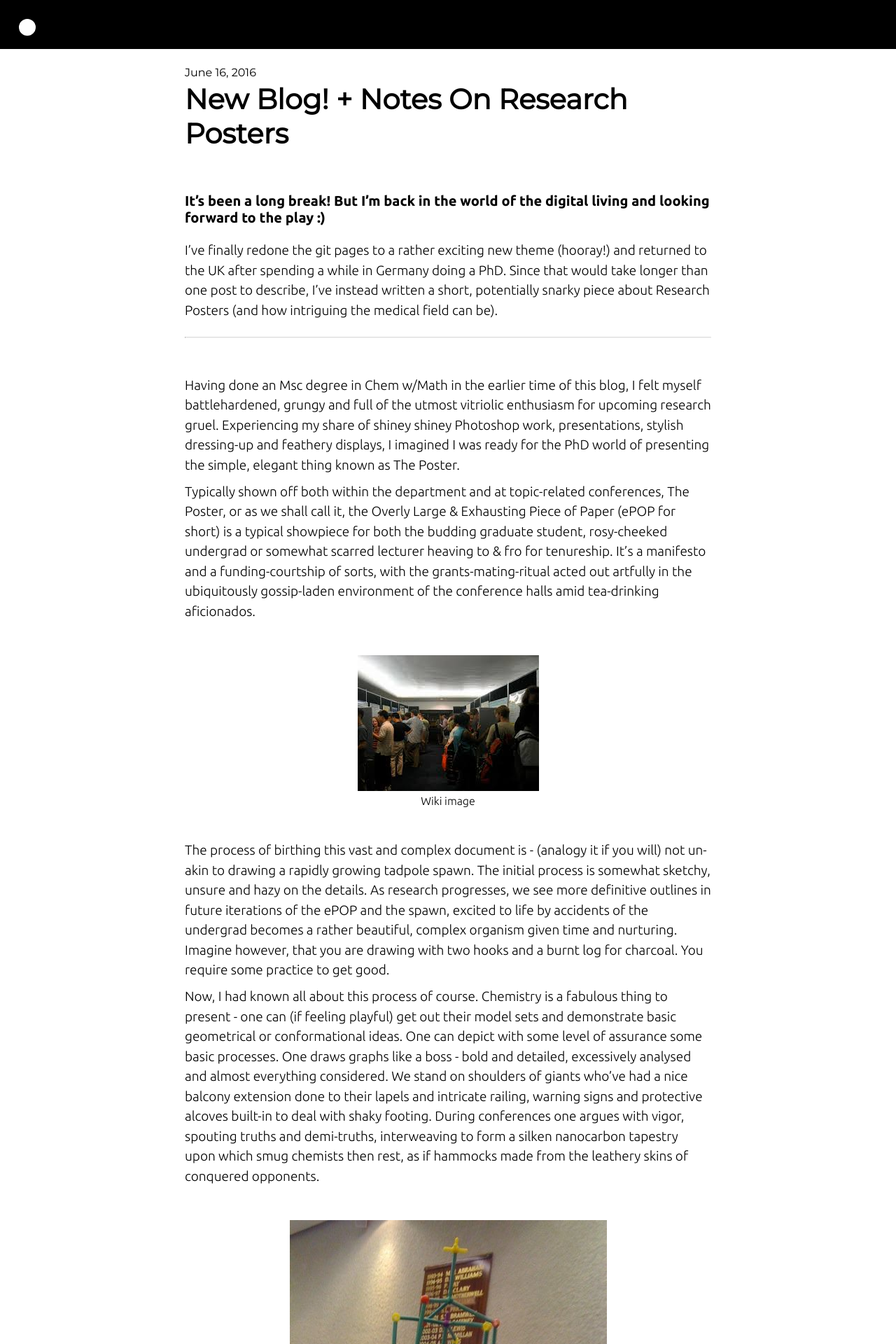
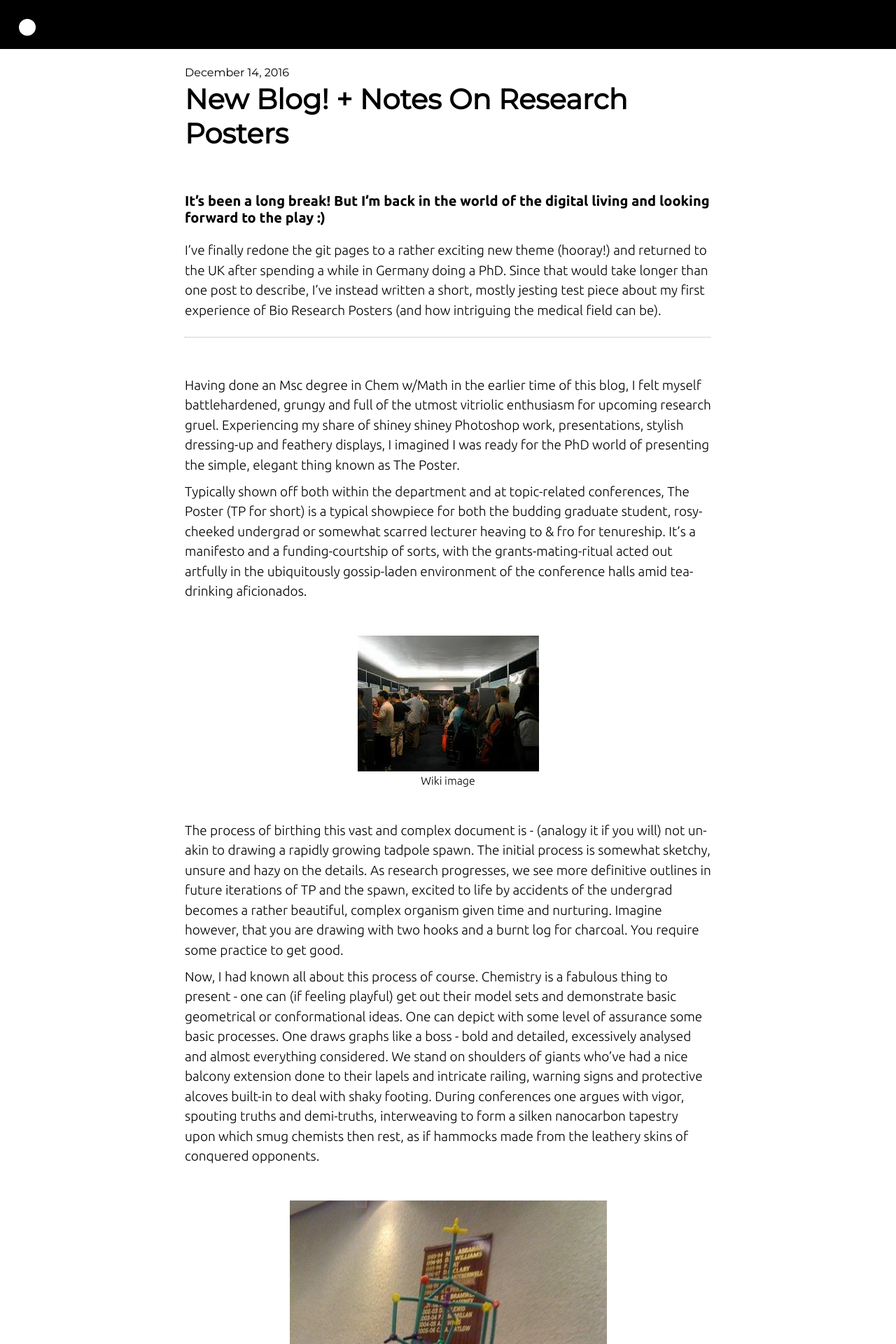
Before and after one commit to bolyche/bolyche.github.io, a Jekyll site: the page built from _posts/2016-12-14-New-blog!-+-Notes-on-Research-Posters.md, in a window 1280 px wide. Shown: the top 1920 px of the page at 70% size. Built offline with Jekyll 4.4.1, drawn with Linux system fonts in a browser that asks for light colours; nearby versions of some CDN libraries; comment, search, counter and statistics services are not loaded; some of the changed text lies outside the part shown.

Commit message:
style update and post-time

```diff
--- a/_posts/2016-06-16-New-blog!-+-Notes-on-Research-Posters.md
+++ b/_posts/2016-12-14-New-blog!-+-Notes-on-Research-Posters.md
@@ -1,12 +1,12 @@
 ---
-Date: 2016-06-16
+Date:
 Title: Different Flavors of Research (poster)
 ---
 
 ###### It's been a long break! But I'm back in the world of the digital living and looking forward to the play :)
 
 
-I've finally redone the git pages to a rather exciting new theme (hooray!) and returned to the UK after spending a while in Germany doing a PhD. Since that would take longer than one post to describe, I've instead written a short, potentially snarky piece about Research Posters (and how intriguing the medical field can be).
+I've finally redone the git pages to a rather exciting new theme (hooray!) and returned to the UK after spending a while in Germany doing a PhD. Since that would take longer than one post to describe, I've instead written a short, mostly jesting test piece about my first experience of Bio Research Posters (and how intriguing the medical field can be).
 
 
 _____
@@ -15,7 +15,7 @@
 Having done an Msc degree in Chem w/Math in the earlier time of this blog, I felt myself battlehardened, grungy and full of the utmost vitriolic enthusiasm for upcoming research gruel. Experiencing my share of shiney shiney Photoshop work, presentations, stylish dressing-up and feathery displays, I imagined I was ready for the PhD world of presenting the simple, elegant thing known as The Poster.
 
 
-Typically shown off both within the department and at topic-related conferences, The Poster, or as we shall call it, the Overly Large & Exhausting Piece of Paper (ePOP for short) is a typical showpiece for both the budding graduate student, rosy-cheeked undergrad or somewhat scarred lecturer heaving to & fro for tenureship. It's a manifesto and a funding-courtship of sorts, with the grants-mating-ritual acted out artfully in the ubiquitously gossip-laden environment of the conference halls amid tea-drinking aficionados.
+Typically shown off both within the department and at topic-related conferences, The Poster (TP for short) is a typical showpiece for both the budding graduate student, rosy-cheeked undergrad or somewhat scarred lecturer heaving to & fro for tenureship. It's a manifesto and a funding-courtship of sorts, with the grants-mating-ritual acted out artfully in the ubiquitously gossip-laden environment of the conference halls amid tea-drinking aficionados.
 
 <br>
 <figure style="text-align:center;">
@@ -24,7 +24,7 @@
 </figure>
 <br>
 
-The process of birthing this vast and complex document is - (analogy it if you will) not un-akin to drawing a rapidly growing tadpole spawn. The initial process is somewhat sketchy, unsure and hazy on the details. As research progresses, we see more definitive outlines in future iterations of the ePOP and the spawn, excited to life by accidents of the undergrad becomes a rather beautiful, complex organism given time and nurturing.
+The process of birthing this vast and complex document is - (analogy it if you will) not un-akin to drawing a rapidly growing tadpole spawn. The initial process is somewhat sketchy, unsure and hazy on the details. As research progresses, we see more definitive outlines in future iterations of TP and the spawn, excited to life by accidents of the undergrad becomes a rather beautiful, complex organism given time and nurturing.
 Imagine however, that you are drawing with two hooks and a burnt log for charcoal. You require some practice to get good.
 
 
@@ -41,7 +41,7 @@
 ...I had yet to know the intricacies of difference laden in doing a PhD in Experimental Medicine / Neuroscience.
 
 
-An initial wonder upon encountering the (for me) previously remote neuro ePOP was the Houndi-like eyebrow disappearing astonishment of my fellow campers on my depictment of graphs. A truth slowly rolled out from my new medical sphere of the secret hatred of any and all axis bars and overly obvious legends. In my naivety it almost appeared that a plotful disguise was under way: don't let any outsiders know this graph is a graph. Make it abstract art, or children's handpaintings, or even accidental background dots - but don't let them know. What's that legend I see? Make it smaller! The axes? Invisible! Put two small lines with annotation for scale, way down there in the corner... well done.
+An initial wonder upon encountering the (for me) previously remote neuro TP was the Houdini-like eyebrow disappearing astonishment of my fellow campers on my delineation of graphs. A truth slowly rolled out from my new medical sphere of the secret hatred of any and all axis bars and overly obvious legends. In my naivety it almost appeared that a plotful disguise was under way: don't let any outsiders know this graph is a graph. Make it abstract art, or children's hand-paintings, or even accidental background dots - but don't let them know. What's that legend I see? Make it smaller! The axes? Invisible! Put two small lines with annotation for scale, way down there in the corner... well done.
 
 
 Instead of big graphs, surround your data by beautiful pictures of cells, or anatomical and mechanical diagrams. Throw a few descriptions, making sure to use abbreviations for the countless (I say, countless) terminologies. For goodness' sake, don't write "Using two photon microscopy, we investigated the lateral geniculate nucleus.." when you could much better write "Using 2P on LGN..". A thoroughly fascinating landscape, where I adapted to the shifting footing (as in biology we stand indeed on shifty quicksands - with little patches of concrete bulwarks straining against the scientists clinging to their walls) and implemented their mythical traditions.
--- a/_sass/_style.scss
+++ b/_sass/_style.scss
@@ -76,10 +76,10 @@
 }
 #index_photo {
 		max-width: 100%;
-		height: auto;
+		min-height: 300px;
 		width: auto\9; /* ie8 */
-		padding-bottom: 100px;
-		padding-top: 50px;
+		padding-bottom: 7%;
+		padding-top: 5%;
 }
 #index_photo_span {
 		max-width: 100%;
@@ -192,6 +192,7 @@
     margin: $base-spacing 0;
     .post-title {
         font-size: 25px;
+				color: $accent-color;
     }
     .post-time {
         color: #FF0000;
@@ -251,7 +252,7 @@
     background: #fff;
 }
 .back-inner:hover {
-    background: #000;
+    background: #FF0000;
 }
 
 /* Paginate
```
Also changed, not shown: other parts of _posts/2016-12-14-New-blog!-+-Notes-on-Research-Posters.md (+1 -1 lines), README.md.
